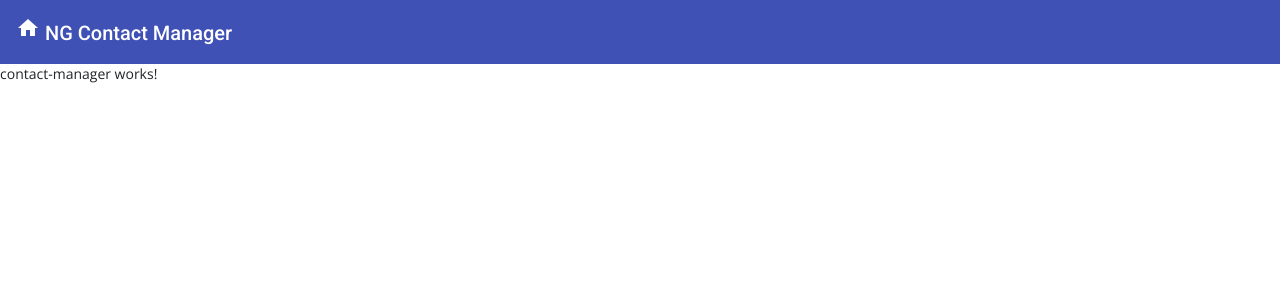
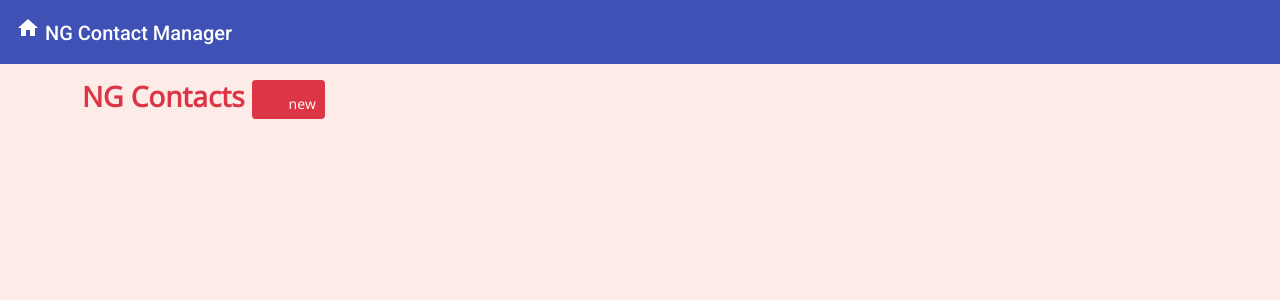
Before and after one commit to bacmarcio/lista-de-contatos-angular, an Angular app: page /contacts/admin in a window 1280 px wide. Shown: the top 300 px of the page. Built offline with nearby package versions, Linux system fonts and the light colour scheme.

Commit message:
Configurando contact manager component

```diff
--- a/src/app/component/contact-manager/contact-manager.component.html
+++ b/src/app/component/contact-manager/contact-manager.component.html
@@ -1 +1,11 @@
-<p>contact-manager works!</p>
+<div class="container mt-3 ">
+    <div class="row">
+        <div class="col">
+            <p class="h3 text-danger fw-bold">NG Contacts
+                <a routerLink="/contacts/add" class="btn btn-danger btn-sm">
+                    <mat-icon aria-hidden="false" aria-label="Example home icon">plus</mat-icon> new
+                </a>
+            </p>
+        </div>
+    </div>
+</div>
--- a/src/styles.css
+++ b/src/styles.css
@@ -1,8 +1,13 @@
 /* You can add global styles to this file, and also import other style files */
 @import url('https://fonts.googleapis.com/css2?family=Open+Sans:ital,wght@0,300;0,400;1,600&display=swap');
 
+html,
 body {
+    height: 100%;
+}
+
+body {
+    margin: 0;
     font-family: 'Open Sans', sans-serif !important;
+    background-color: #fcebe7;
 }
-html, body { height: 100%; }
-body { margin: 0; font-family: Roboto, "Helvetica Neue", sans-serif; }
```
